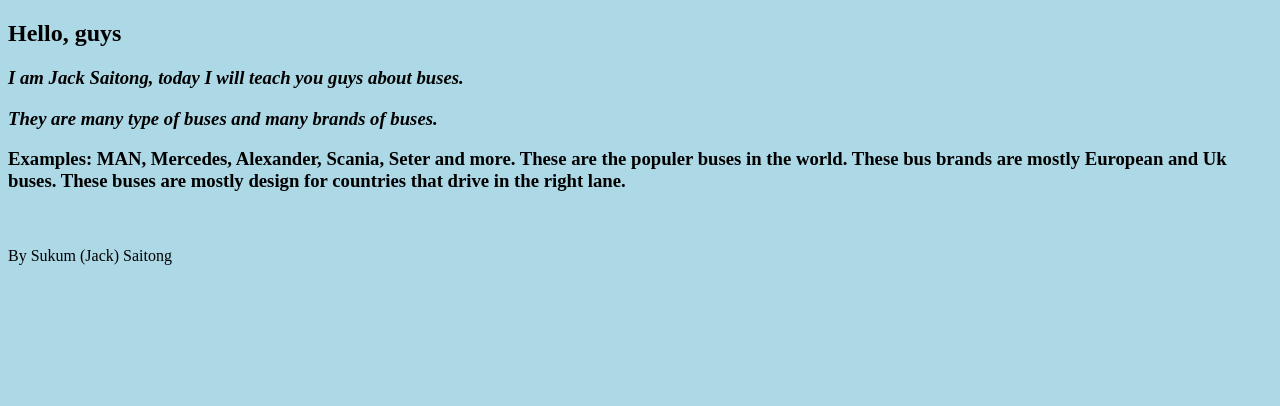
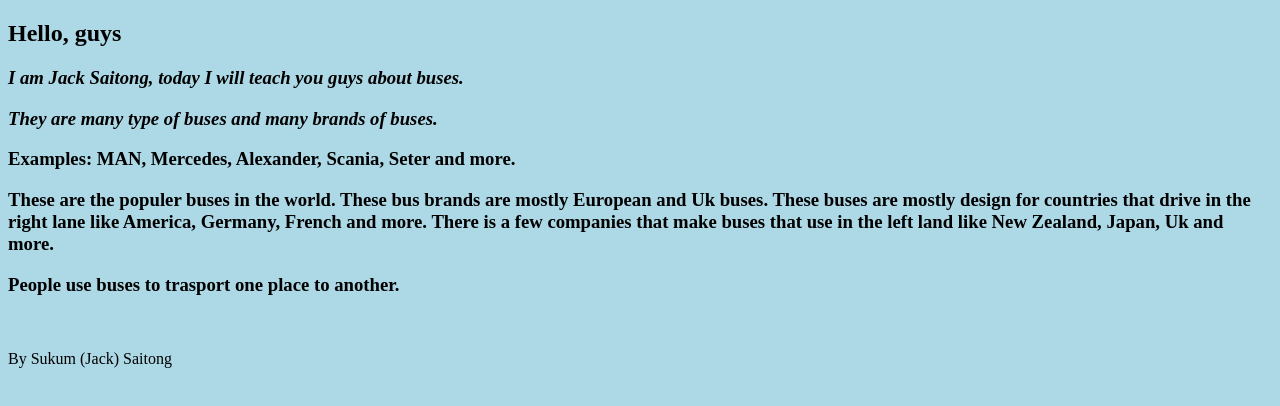
Before and after one commit to SukumSaitong/Saitong-Sukum-3M, a plain HTML site: page index.html in a window 1280 px wide. Drawn offline with Linux system fonts and the light colour scheme.

Commit message:
Update index.html

```diff
--- a/index.html
+++ b/index.html
@@ -3,7 +3,7 @@
 <html>
     <head>
 	    <title>
-		    Jack's Website
+		    Buses information Website
 	    </title>
 	</head>
 	<body bgcolor="Lightblue">
@@ -22,8 +22,14 @@
 		</H3>
 		<MAIN>
 		<H3>
-		  Examples: MAN, Mercedes, Alexander, Scania, Seter and more. These are the populer buses in the world.
-		  These bus brands are mostly European and Uk buses. These buses are mostly design for countries that drive in the right lane.
+		  Examples: MAN, Mercedes, Alexander, Scania, Seter and more.
+		<P> These are the populer buses in the world.
+		  These bus brands are mostly European and Uk buses. These buses are mostly design for countries that drive in the
+		  right lane like America, Germany, French and more. There is a few companies that make buses that use in the left
+		  land like New Zealand, Japan, Uk and more.
+		 </P>
+		 <P>
+		 People use buses to trasport one place to another.
 		</H3
 		</MAIN>
 		<BR>
```
